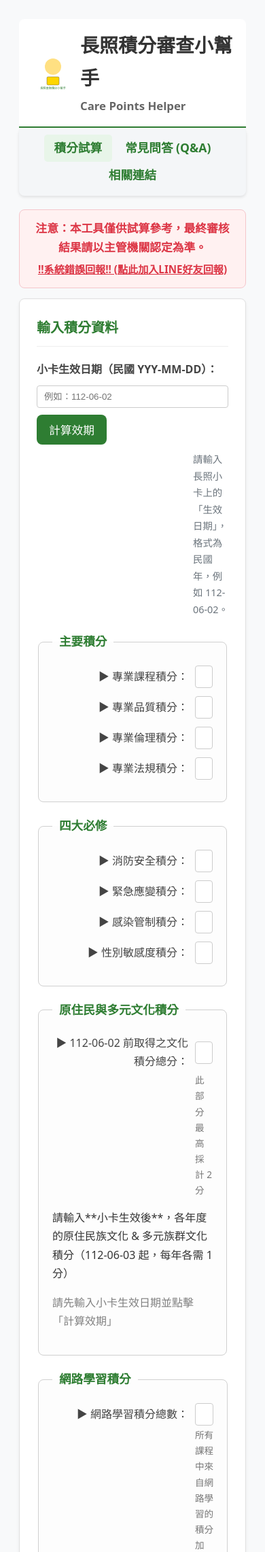
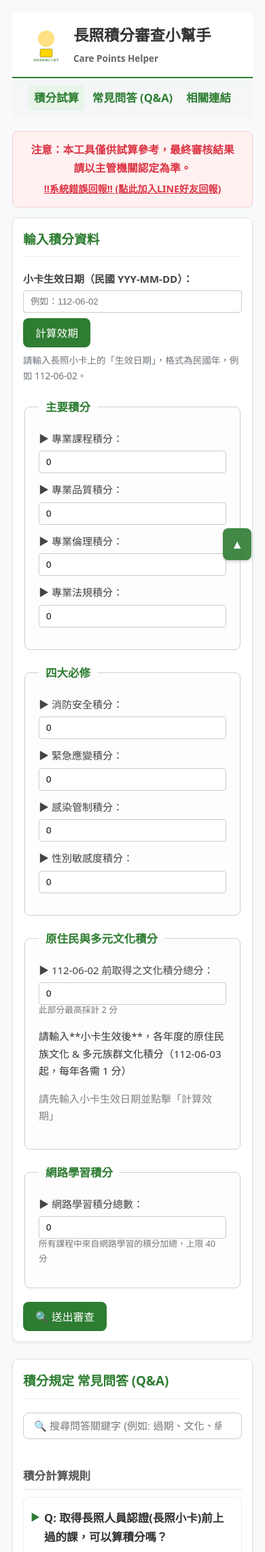
Before and after one commit to qqw0529-star/-, a Flask app: page / in a window 390 px wide. Shown: the top 2283 px of the page at 68% size. Run offline with Flask 3, Linux system fonts and the light colour scheme; parts of the project's set-up code (start-up, migrations or seed data) failed here and were passed over.

Commit message:
Update style.css

```diff
--- a/static/style.css
+++ b/static/style.css
@@ -72,26 +72,9 @@ button:disabled { background-color: #9e9e9e; cursor: not-allowed; }
 .error-reason { color: #dc3545; font-weight: bold; font-size: 0.9em; display: block; margin-top: 5px; }
 .sub-item { background-color: #fff !important; border-left: 3px solid #dc3545; font-size: 0.95em; margin-left: 15px; }
 
-/* (★ 優化 3) Q&A 搜尋框 */
-#qa-search {
-    width: 100%;
-    padding: 10px 15px;
-    font-size: 1em;
-    border: 1px solid #ccc;
-    border-radius: 8px;
-    margin-bottom: 20px;
-    box-sizing: border-box; /*
-}
-/* (★ 優化 3) Q&A 分類標題 */
-.qa-category {
-    font-size: 1.1em;
-    font-weight: bold;
-    color: #555;
-    margin-top: 20px;
-    margin-bottom: 10px;
-    padding-bottom: 5px;
-    border-bottom: 2px solid #e8f5e9;
-}
+/* Q&A 搜尋框 */
+#qa-search { width: 100%; padding: 10px 15px; font-size: 1em; border: 1px solid #ccc; border-radius: 8px; margin-bottom: 20px; box-sizing: border-box; }
+.qa-category { font-size: 1.1em; font-weight: bold; color: #555; margin-top: 20px; margin-bottom: 10px; padding-bottom: 5px; border-bottom: 2px solid #e8f5e9; }
 
 /* Q&A 樣式 */
 .qa-container details { background: #fff; border: 1px solid #eee; border-radius: 8px; margin-bottom: 12px; }
@@ -103,15 +86,8 @@ button:disabled { background-color: #9e9e9e; cursor: not-allowed; }
 .qa-container .answer p { margin: 8px 0; }
 .qa-container .answer ul { padding-left: 20px; }
 .qa-container .answer li { margin-bottom: 5px; }
-/* (★ 優化 1) Q&A 重點標示 */
-.qa-container .answer strong {
-    color: #2e7d32; /*
-    font-weight: 900;
-}
-.qa-container .answer strong.negative {
-    color: #d9534f; /* Negative terms can be red */
-}
-
+.qa-container .answer strong { color: #2e7d32; font-weight: 900; }
+.qa-container .answer strong.negative { color: #d9534f; }
 
 /* 連結區塊 */
 #links-section ul { list-style: none; padding-left: 0; }
@@ -121,46 +97,89 @@ button:disabled { background-color: #9e9e9e; cursor: not-allowed; }
 #links-section p { margin-top: 15px; }
 #links-section strong { font-weight: bold; }
 
-/* (★ 優化 4) 回到頂部按鈕 */
-.back-to-top {
-    position: fixed;
-    bottom: 20px;
-    right: 20px;
-    background-color: #2e7d32;
-    color: white;
-    padding: 8px 12px;
-    border-radius: 8px;
-    text-decoration: none;
-    font-size: 1.2em;
-    box-shadow: 0 2px 5px rgba(0,0,0,0.2);
-    opacity: 0.9;
-    transition: opacity 0.3s;
-}
-.back-to-top:hover {
-    opacity: 1;
-}
-.back-to-top .tooltip-text {
-    /* Simple tooltip on hover - optional */
-    visibility: hidden;
-    width: 100px;
-    background-color: #555;
-    color: #fff;
-    text-align: center;
-    border-radius: 6px;
-    padding: 5px 0;
-    position: absolute;
-    z-index: 1;
-    bottom: 125%; /* Position above the button */
-    left: 50%;
-    margin-left: -50px; /* Center it */
-    opacity: 0;
-    transition: opacity 0.3s;
-    font-size: 0.8em;
-}
-.back-to-top:hover .tooltip-text {
-    visibility: visible;
-    opacity: 1;
-}
+/* 回到頂部按鈕 */
+.back-to-top { position: fixed; bottom: 20px; right: 20px; background-color: #2e7d32; color: white; padding: 8px 12px; border-radius: 8px; text-decoration: none; font-size: 1.2em; box-shadow: 0 2px 5px rgba(0,0,0,0.2); opacity: 0.9; transition: opacity 0.3s; }
+.back-to-top:hover { opacity: 1; }
+.back-to-top .tooltip-text { visibility: hidden; width: 100px; background-color: #555; color: #fff; text-align: center; border-radius: 6px; padding: 5px 0; position: absolute; z-index: 1; bottom: 125%; left: 50%; margin-left: -50px; opacity: 0; transition: opacity 0.3s; font-size: 0.8em; }
+.back-to-top:hover .tooltip-text { visibility: visible; opacity: 1; }
+
+pre { background: #f4f6f8; padding: 12px; border-radius: 8px; border: 1px solid #ddd; overflow-x: auto; white-space: pre-wrap; word-wrap: break-word; font-size: 0.9em; margin-top: 20px; }
 
 
-pre { background: #f4f6f8; padding: 12px; border-radius: 8px; border: 1px solid #ddd; overflow-x: auto; white-space: pre-wrap; word-wrap: break-word; font-size: 0.9em; margin-top: 20px; }
+/* (★ 新增) RWD - 手機版響應式設計 */
+@media (max-width: 768px) {
+    body {
+        padding: 10px; /* 縮小頁邊距 */
+        font-size: 15px;
+    }
+
+    /* 讓區塊填滿 */
+    header, .disclaimer-notice, nav.sub-nav, main {
+        max-width: 100%;
+    }
+
+    /* 縮小標題字體 */
+    h1 {
+        font-size: 1.5em;
+    }
+
+    /* 縮小導覽列字體 */
+    nav.sub-nav a {
+        font-size: 1.1em;
+        padding: 5px 8px;
+    }
+
+    /* 取消導覽列黏貼，避免佔用手機寶貴空間 */
+    nav.sub-nav {
+        position: static;
+        box-shadow: none;
+    }
+
+    /* 錨點偏移也要取消 (因為 nav 不再 sticky) */
+    #calculator-section, #qa-section, #links-section {
+        scroll-margin-top: 10px;
+    }
+
+    /* 縮小區塊內邊距 */
+    section {
+        padding: 15px;
+    }
+
+    /* --- (★ 關鍵) 以下是表單修正 --- */
+
+    /* 修正日期輸入欄位 */
+    .input-group {
+        gap: 8px;
+    }
+    .input-group label {
+        min-width: 100%; /* 標籤佔滿整行 */
+        text-align: left; /* 靠左 */
+        margin-bottom: -5px;
+    }
+    .input-group input[type="text"] {
+        width: 100%; /* 輸入框佔滿 */
+        flex-grow: 0;
+    }
+    .input-group .hint {
+        margin-left: 0; /* 移除提示的縮排 */
+        width: 100%;
+        text-align: left;
+    }
+
+    /* 修正積分輸入欄位 (改為單欄) */
+    .input-item {
+        grid-template-columns: 1fr; /* (★ 關鍵) 改為單欄 */
+        gap: 5px;
+    }
+    .input-item label {
+        text-align: left; /* 標籤靠左 */
+        padding-right: 0;
+    }
+    .input-item input[type="number"],
+    .input-item input[type="text"] {
+        max-width: 100%; /* 讓輸入框填滿 */
+    }
+    .input-item small {
+        grid-column: 1 / -1; /* 說明文字佔滿整行 */
+    }
+}
```
